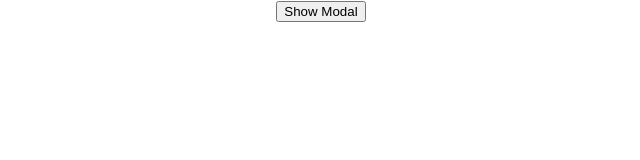
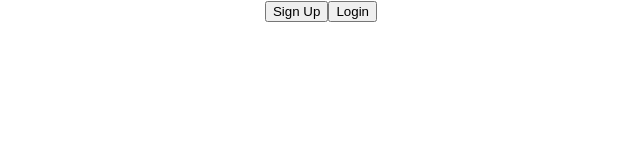
Before and after one commit to Ajinkya1496/react-modal, a React (Create React App) app: page / in a window 1280 px wide. Shown: the top 160 px of the page, without its empty margins (319-959 px from the left). Built offline with nearby package versions, Linux system fonts and the light colour scheme.

Commit message:
implement routing, styling changes

```diff
--- a/package.json
+++ b/package.json
@@ -3,6 +3,7 @@
   "version": "0.1.0",
   "private": true,
   "dependencies": {
+    "@reach/router": "^1.3.4",
     "@testing-library/jest-dom": "^4.2.4",
     "@testing-library/react": "^9.5.0",
     "@testing-library/user-event": "^7.2.1",
--- a/src/App.js
+++ b/src/App.js
@@ -1,34 +1,17 @@
 import React from 'react';
 import './App.css';
-import Modal from './modal/Modal';
+import Dashboard from './dashboard/Dashboard'
+import { Router } from "@reach/router"
+import UserForms from './user-forms/UserForms';
 
 class App extends React.Component{
-  state = {
-    showModal: false,
-  }
-
-  modalStyle = {
-      position: 'fixed',
-      zIndex: 500,
-      backgroundColor: 'white',
-      width: '70%',
-      padding: 16,
-      left: '15%',
-      top: '30%',
-  }
-
-
-  toggleModal = (e) => {
-      this.setState({showModal: !this.state.showModal});
-  }
-
   render() {
     return (
       <div className="App">
-        <button onClick={this.toggleModal}>Show Modal</button>
-        <Modal show={this.state.showModal} onClose={this.toggleModal}>
-          <div>Content inside modal</div>
-        </Modal>
+        <Router>
+           <UserForms path="/" />
+           <Dashboard path="dashboard" />
+        </Router>
       </div>
     );
   }
--- a/src/modal/Modal.css
+++ b/src/modal/Modal.css
@@ -21,8 +21,11 @@
     border-radius: 0.5rem;
 }
 
+.btn-close-container {
+    display: flex;
+    flex-direction: row-reverse;
+}
 .btn-close {
-    float: right;
     width: 1.5rem;
     line-height: 1.5rem;
     text-align: center;
--- a/src/modal/Modal.jsx
+++ b/src/modal/Modal.jsx
@@ -9,7 +9,6 @@ const focusableElements =
 class Modal extends React.Component {
 
     componentDidMount() {
-        // this.closeButton.focus();
         document.addEventListener('keydown', (e) => {
             if (!this.props.show) return;
 
@@ -50,7 +49,6 @@ class Modal extends React.Component {
 
     componentDidUpdate() {
         if (this.props.show && this.refs) {
-            console.log(this.refs)
 
             for (let i = 0; i < Object.keys(this.refs).length; i++) {
                 if (this.refs[i].nodeName === 'INPUT') {
@@ -106,11 +104,14 @@ class Modal extends React.Component {
         return (
             <section className="modal-bg" role="dialog" onClick={this.handleOutsideClick}>
                 <div style={{ height: this.props.height, width: this.props.width, top: this.props.top, left: this.props.left }} className="modal-content" onClick={this.handleModalContentClick}>
+                    <div className="btn-close-container">
                     <span aria-hidden="true" onKeyDown={this.handleCloseIconKeyDown}
                         tabIndex={0} className="btn-close" onClick={this.handleClose}
                     >
                         &times;
                     </span>
+                    </div>
+
                     {React.Children.map(this.props.children, (element, idx) => {
                         return React.cloneElement(element, { ref: idx });
                     })}
--- /dev/null
+++ b/src/user-forms/UserForms.css
@@ -0,0 +1,10 @@
+.form-fields {
+    display: flex;
+    justify-content: space-evenly;
+}
+
+.form-label {
+    display: inline-block;
+    width: 140px;
+    text-align: right;
+}
--- /dev/null
+++ b/src/user-forms/UserForms.jsx
@@ -0,0 +1,63 @@
+import React from 'react';
+import Modal from '../modal/Modal';
+import { navigate, Router } from '@reach/router';
+import './UserForms.css';
+
+class UserForms extends React.Component {
+    state = {
+        showLogin: false,
+        showSignUp: false,
+    }
+
+    toggleSignUp = (e) => {
+        this.setState({showSignUp: !this.state.showSignUp});
+    }
+
+    toggleLogin = (e) => {
+        this.setState({showLogin: !this.state.showLogin});
+    }
+
+    render() {
+        return (
+            <>
+            <button onClick={this.toggleSignUp}>Sign Up</button>
+            <button onClick={this.toggleLogin}>Login</button>
+
+            <Modal show={this.state.showLogin} onClose={this.toggleLogin}>
+                <form onSubmit={() => navigate('dashboard')}>
+                    <div className="form-fields">
+                        <label className="form-label" htmlFor="email">Email</label>
+                        <input id="email" type="text" name="email" placeholder="Email" required/><br/>
+                    </div>
+                    <div className="form-fields">
+                        <label className="form-label" htmlFor="password">Password</label>
+                        <input id="password" type="password" name="password" placeholder="Password" required/><br/>
+                    </div>
+
+                    <button type="submit">Login</button>
+                </form>
+            </Modal>
+
+            <Modal show={this.state.showSignUp} onClose={this.toggleSignUp}>
+                <form onSubmit={() => navigate('dashboard')}>
+                    <div className="form-fields">
+                        <label className="form-label" htmlFor="email">Email</label>
+                        <input id="email" type="text" name="email" placeholder="Email" required/><br/>
+                    </div>
+                    <div className="form-fields">
+                        <label className="form-label" htmlFor="password">Password</label>
+                        <input id="password" type="password" name="password" placeholder="Password" required/><br/>
+                    </div>
+                    <div className="form-fields">
+                        <label className="form-label" htmlFor="confirmPassword">Confirm Password</label>
+                        <input id="confirmPassword" type="password" name="confirmPassword" placeholder="Confirm Password" required/><br/>
+                    </div>
+                    <button type="submit">Sign Up</button>
+                </form>
+            </Modal>
+            </>
+        );
+    }
+}
+
+export default UserForms;
```
Also changed, not shown: src/dashboard/Dashboard.jsx (added, +20 -0 lines), 1 other file (tests, documents, lock files or other folders).
